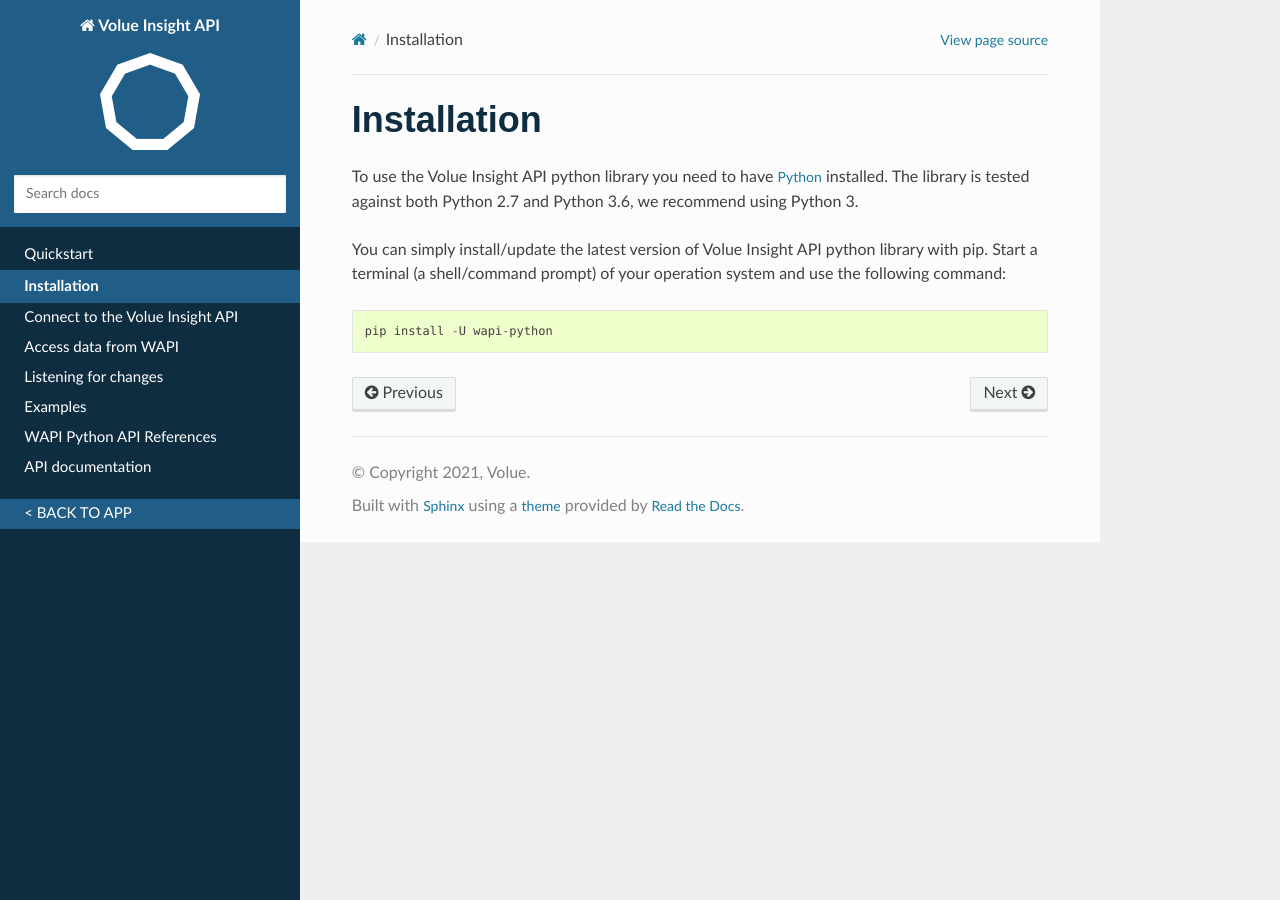
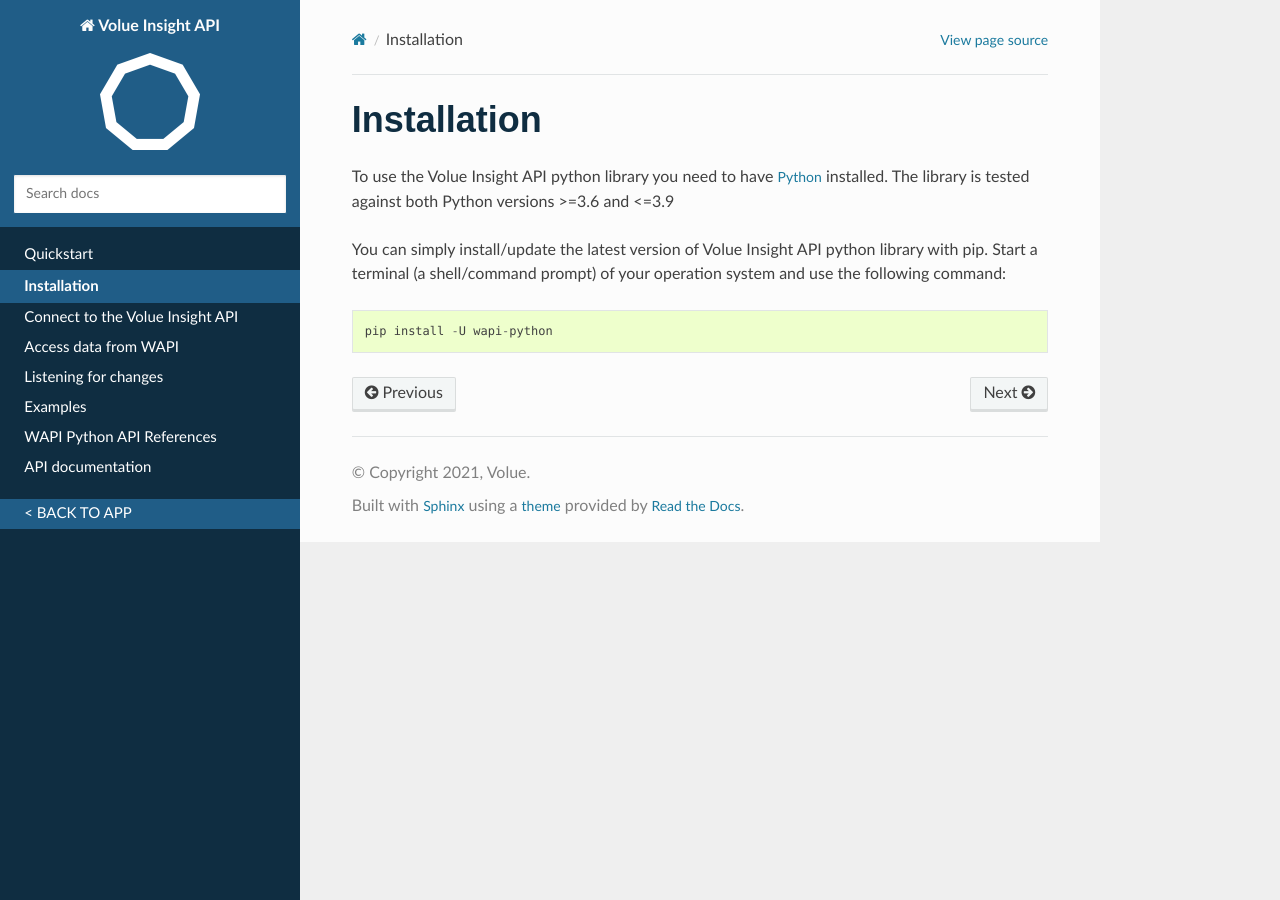
Before and after one commit to volueinsight/wapi-python, a Sphinx documentation site: the page built from docs/install.rst, in a window 1280 px wide. Built offline with Sphinx 7.4.7 and the Read the Docs theme 2.0.0, drawn with Linux system fonts in a browser that asks for light colours.

Commit message:
Update python version

```diff
--- a/docs/install.rst
+++ b/docs/install.rst
@@ -4,8 +4,7 @@
 ============
 
 To use the Volue Insight API python library you need to have `Python`_ installed.
-The library is tested against both Python 2.7 and
-Python 3.6, we recommend using Python 3.
+The library is tested against both Python versions >=3.6 and <=3.9
 
 You can simply install/update the latest version of Volue Insight API python
 library with pip.
```
Also changed, not shown: README.md (+1 -1 lines).
